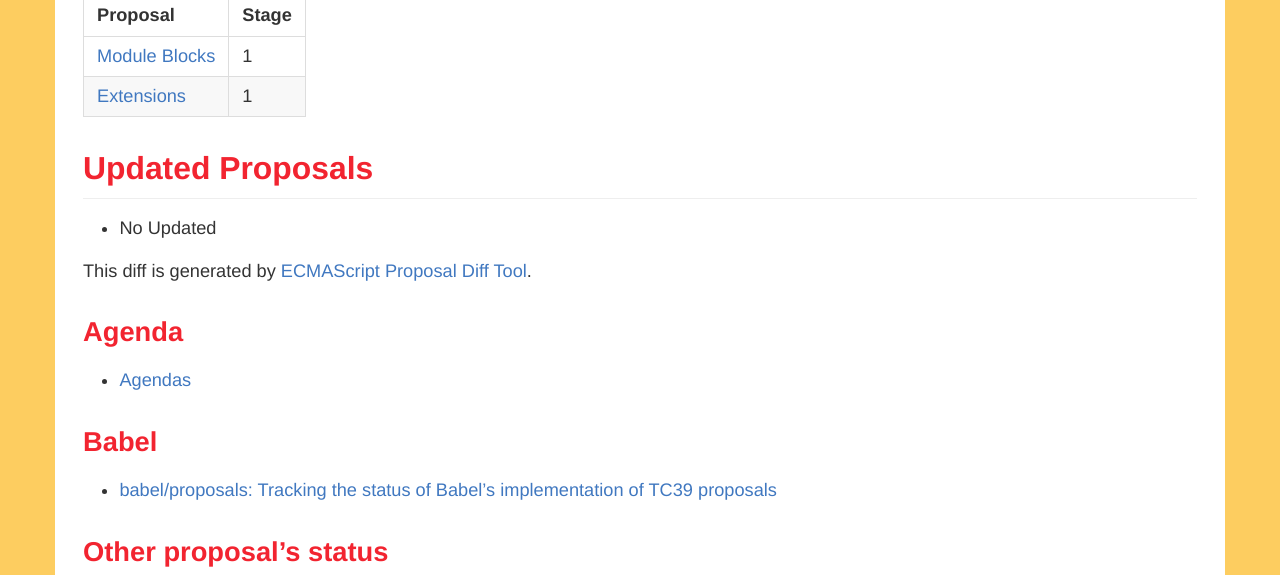
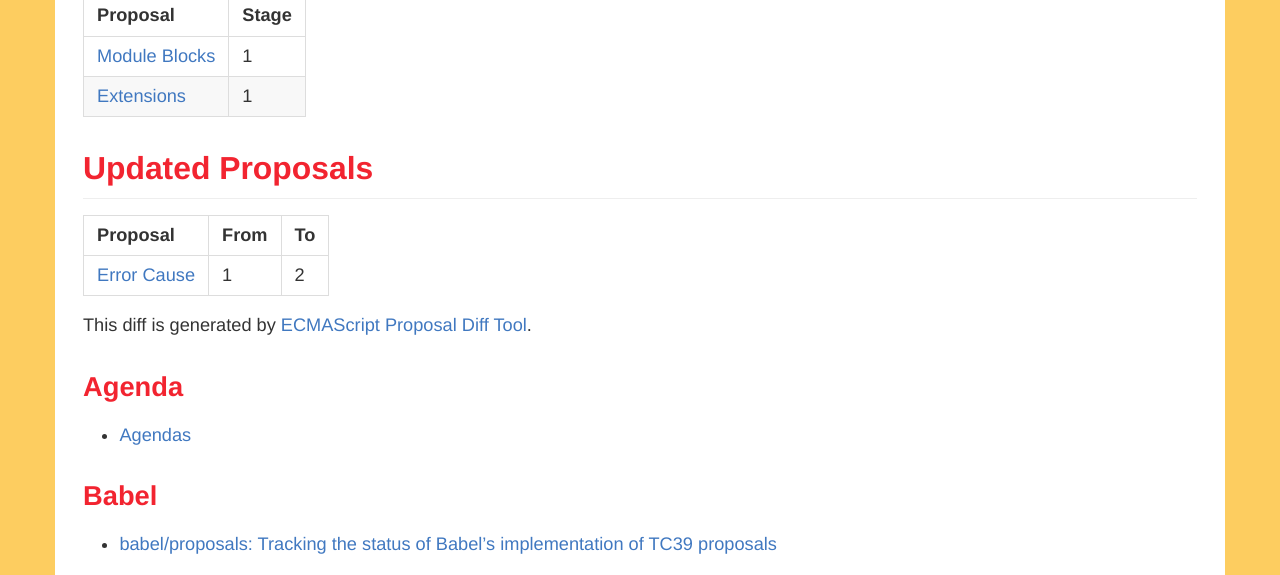
Before and after one commit to ecmascript-daily/ecmascript-daily.github.com, a Jekyll site: the page built from _posts/2020/2020-11-22-ecmascript-proposal-updat.md, in a window 1280 px wide and 900 px high, cut to the strip 325-900 px from the top of the window. Built offline with Jekyll 4.4.1, drawn with Linux system fonts in a browser that asks for light colours; nearby versions of some CDN libraries; comment, search, counter and statistics services are not loaded.

Commit message:
Update 2020-11-22-ecmascript-proposal-updat.md

```diff
--- a/_posts/2020/2020-11-22-ecmascript-proposal-updat.md
+++ b/_posts/2020/2020-11-22-ecmascript-proposal-updat.md
@@ -25,7 +25,10 @@ The changes of proposal's status @ [79th meeting of Ecma TC39][Agendas]
 
 ## Updated Proposals
 
-- No Updated
+| Proposal                                                    | From  | To    |
+| ----------------------------------------------------------- | ----- | ----- |
+| [Error Cause](https://github.com/tc39/proposal-error-cause) | 1     | 2     |
+
 
 This diff is generated by [ECMAScript Proposal Diff Tool](https://azu.github.io/ecmascript-proposals-json/).
 
```
